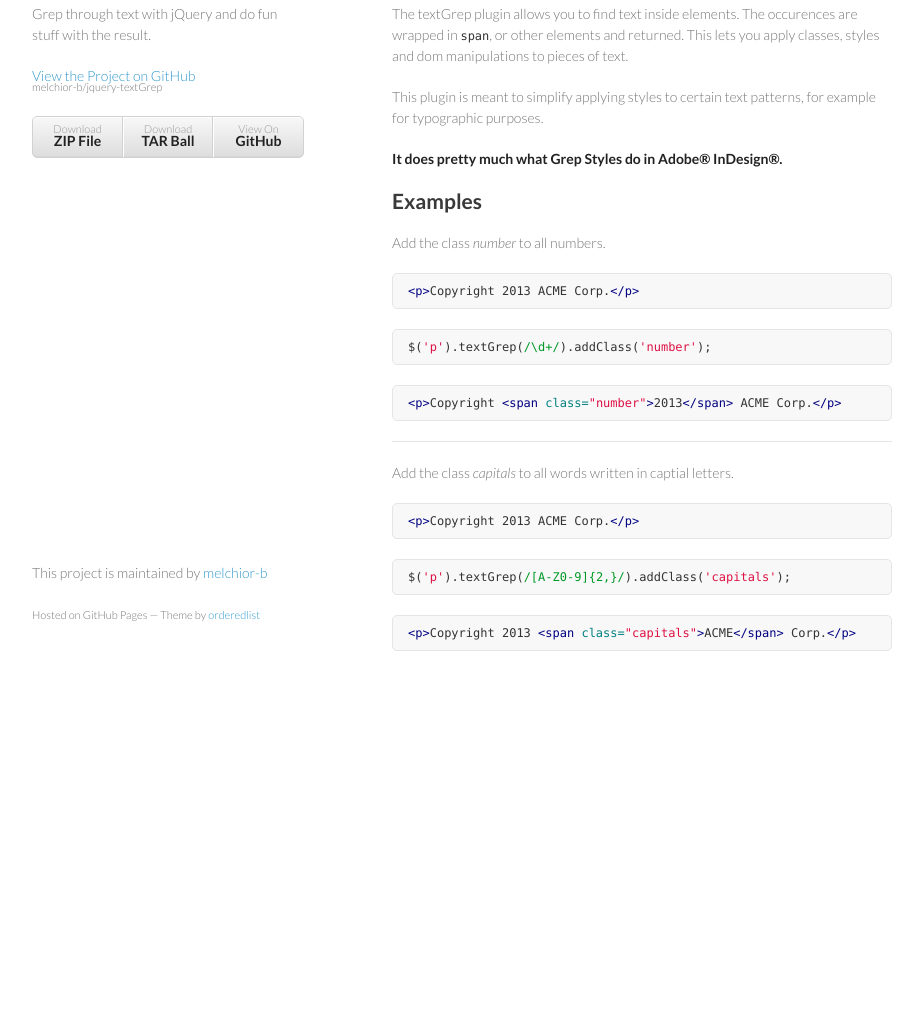
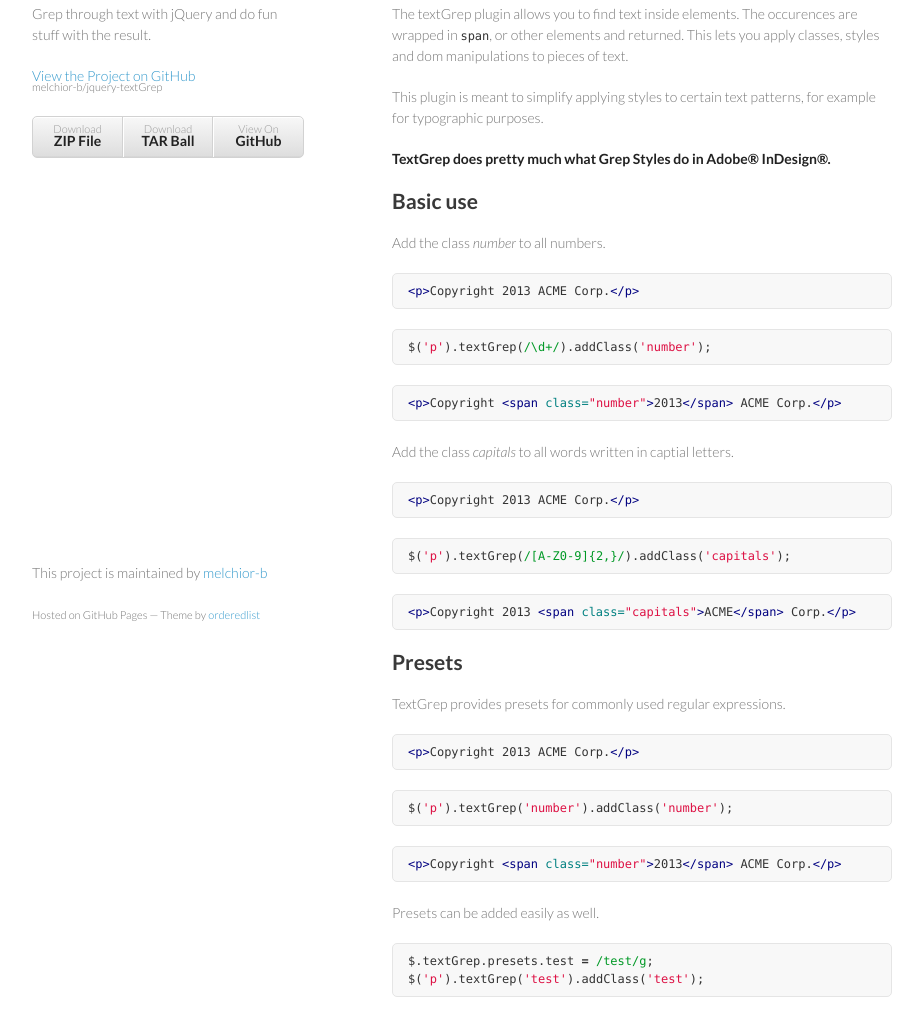
Before and after one commit to melchior-b/jquery-textGrep, a plain HTML site: page index.html in a window 1280 px wide. Shown: the part 106-1142 px from the top of the page, without its empty margins (178-1101 px from the left). Before the commit the page ends 827 px from the top, so only its background shows below. Drawn offline with Linux system fonts and the light colour scheme.

```diff
--- a/index.html
+++ b/index.html
@@ -34,9 +34,9 @@
 
 <p>This plugin is meant to simplify applying styles to certain text patterns, for example for typographic purposes.</p>
 
-<p><strong>It does pretty much what Grep Styles do in Adobe® InDesign®.</strong></p>
+<p><strong>TextGrep does pretty much what Grep Styles do in Adobe® InDesign®.</strong></p>
 
-<h2>Examples</h2>
+<h2>Basic use</h2>
 
 <p>Add the class <em>number</em> to all numbers.</p>
 
@@ -49,7 +49,7 @@
 <div class="highlight"><pre><span class="nt">&lt;p&gt;</span>Copyright <span class="nt">&lt;span</span> <span class="na">class=</span><span class="s">"number"</span><span class="nt">&gt;</span>2013<span class="nt">&lt;/span&gt;</span> ACME Corp.<span class="nt">&lt;/p&gt;</span>
 </pre></div>
 
-<hr><p>Add the class <em>capitals</em> to all words written in captial letters.</p>
+<p>Add the class <em>capitals</em> to all words written in captial letters.</p>
 
 <div class="highlight"><pre><span class="nt">&lt;p&gt;</span>Copyright 2013 ACME Corp.<span class="nt">&lt;/p&gt;</span>
 </pre></div>
@@ -58,6 +58,25 @@
 </pre></div>
 
 <div class="highlight"><pre><span class="nt">&lt;p&gt;</span>Copyright 2013 <span class="nt">&lt;span</span> <span class="na">class=</span><span class="s">"capitals"</span><span class="nt">&gt;</span>ACME<span class="nt">&lt;/span&gt;</span> Corp.<span class="nt">&lt;/p&gt;</span>
+</pre></div>
+
+<h2>Presets</h2>
+
+<p>TextGrep provides presets for commonly used regular expressions.</p>
+
+<div class="highlight"><pre><span class="nt">&lt;p&gt;</span>Copyright 2013 ACME Corp.<span class="nt">&lt;/p&gt;</span>
+</pre></div>
+
+<div class="highlight"><pre><span class="nx">$</span><span class="p">(</span><span class="s1">'p'</span><span class="p">).</span><span class="nx">textGrep</span><span class="p">(</span><span class="s1">'number'</span><span class="p">).</span><span class="nx">addClass</span><span class="p">(</span><span class="s1">'number'</span><span class="p">);</span>
+</pre></div>
+
+<div class="highlight"><pre><span class="nt">&lt;p&gt;</span>Copyright <span class="nt">&lt;span</span> <span class="na">class=</span><span class="s">"number"</span><span class="nt">&gt;</span>2013<span class="nt">&lt;/span&gt;</span> ACME Corp.<span class="nt">&lt;/p&gt;</span>
+</pre></div>
+
+<p>Presets can be added easily as well.</p>
+
+<div class="highlight"><pre><span class="nx">$</span><span class="p">.</span><span class="nx">textGrep</span><span class="p">.</span><span class="nx">presets</span><span class="p">.</span><span class="nx">test</span> <span class="o">=</span> <span class="sr">/test/g</span><span class="p">;</span>
+<span class="nx">$</span><span class="p">(</span><span class="s1">'p'</span><span class="p">).</span><span class="nx">textGrep</span><span class="p">(</span><span class="s1">'test'</span><span class="p">).</span><span class="nx">addClass</span><span class="p">(</span><span class="s1">'test'</span><span class="p">);</span>
 </pre></div>
       </section>
       <footer>
```
Also changed, not shown: params.json (+1 -1 lines).
